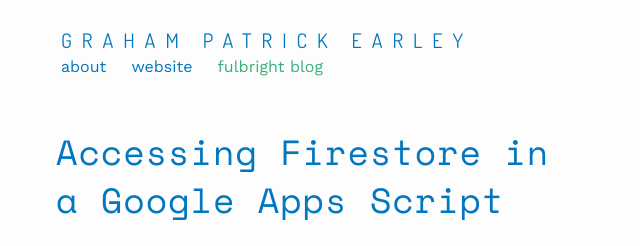
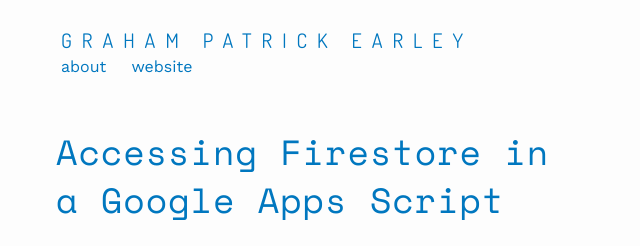
Before and after one commit to grahamearley/blog, a Jekyll site: the page built from index.html, in a window 1280 px wide and 900 px high. Shown: the top 246 px of the window, without its empty margins (309-949 px from the left). Built offline with Jekyll 4.4.1, drawn with Linux system fonts in a browser that asks for light colours.

Commit message:
Remove fulbright featured link

```diff
--- a/_includes/header.html
+++ b/_includes/header.html
@@ -15,7 +15,6 @@
 
         <a class="page-link" href="http://grahamearley.website">website</a>
 
-        <a class="page-link-featured" href="http://fulbright.grahamearley.website">Fulbright blog</a>
       </div>
     </nav>
 
```
